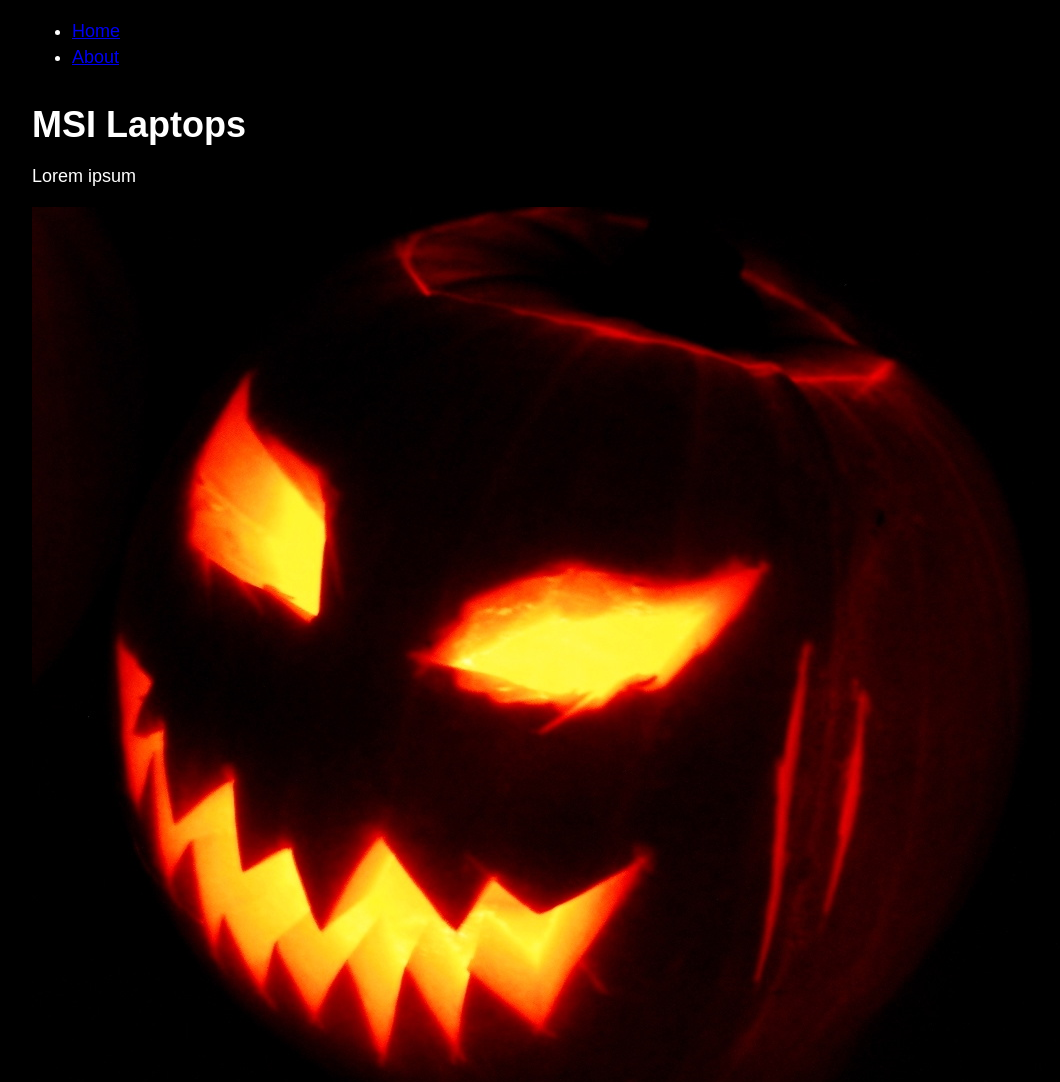
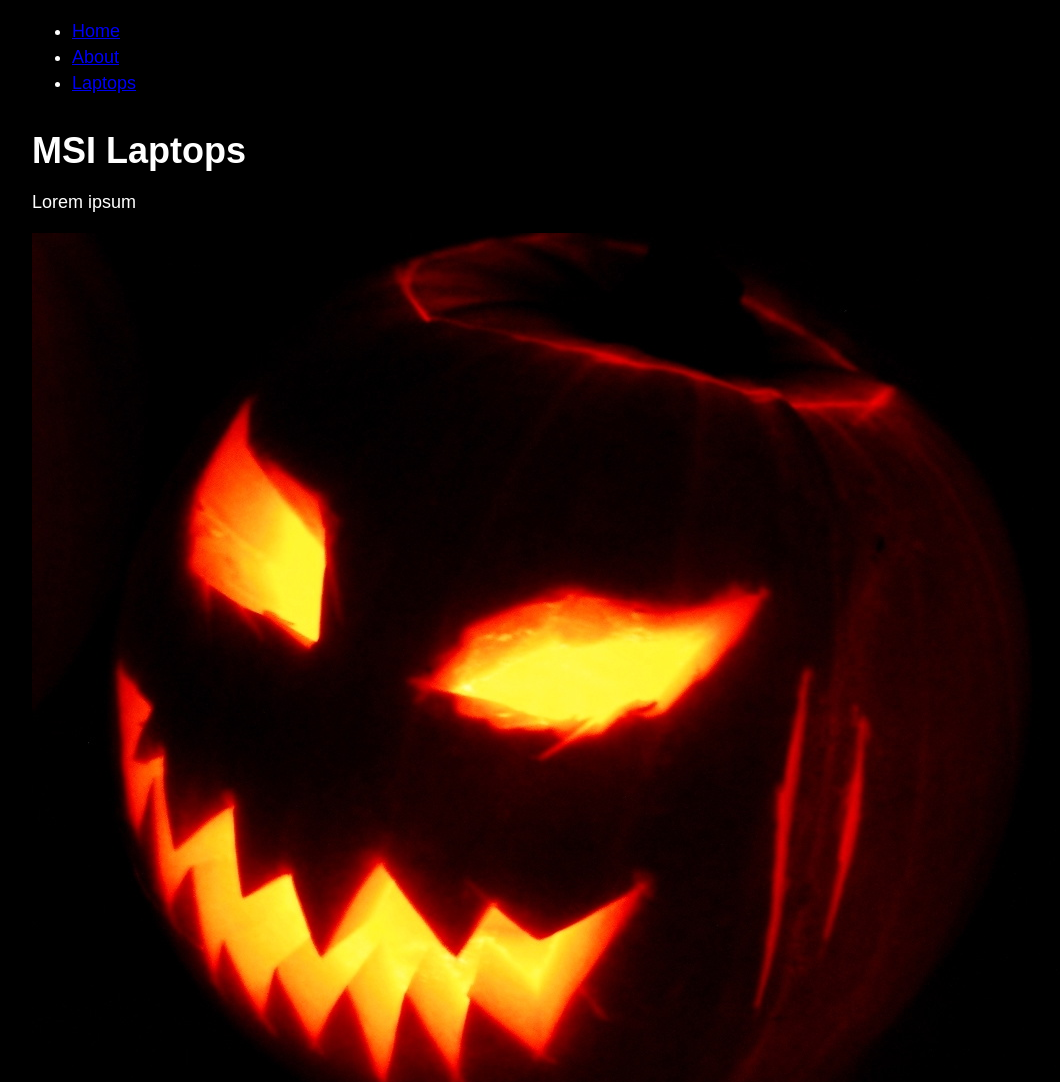
Before and after one commit to Atif-AP/MSI-Laptops, a Gatsby site: page / in a window 1280 px wide. Shown: the top 1082 px of the page, without its empty margins (68-1128 px from the left). Built offline with nearby package versions, Linux system fonts and the light colour scheme; Gatsby itself is replaced by a stand-in of ours.

Commit message:
Follow up commit for previous commit

```diff
--- a/src/components/layout.js
+++ b/src/components/layout.js
@@ -18,6 +18,11 @@ const Layout = ({ pageTitle, children }) => {
               About
             </Link>
           </li>
+          <li className={navLinkItem}>
+            <Link className={navLinkText} to="/laptops">
+              Laptops
+            </Link>
+          </li>
         </ul>
       </nav>
       <main>
```
